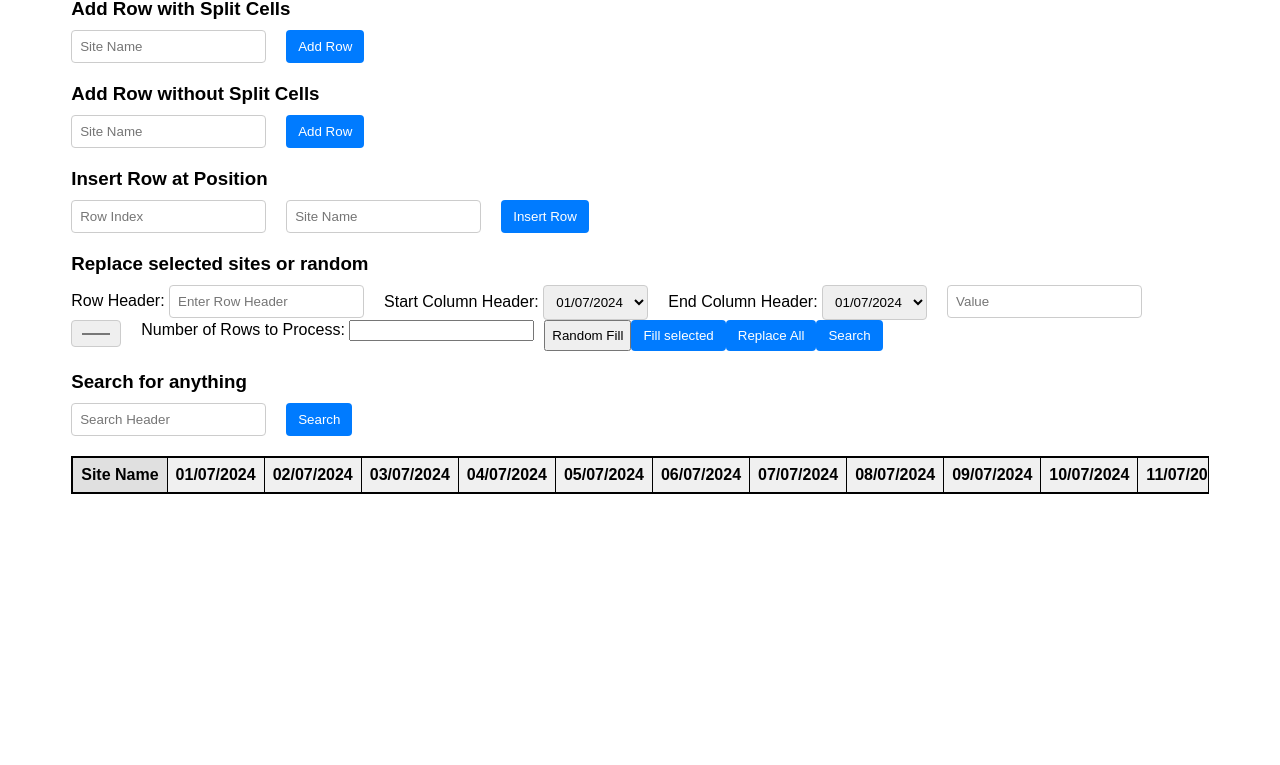
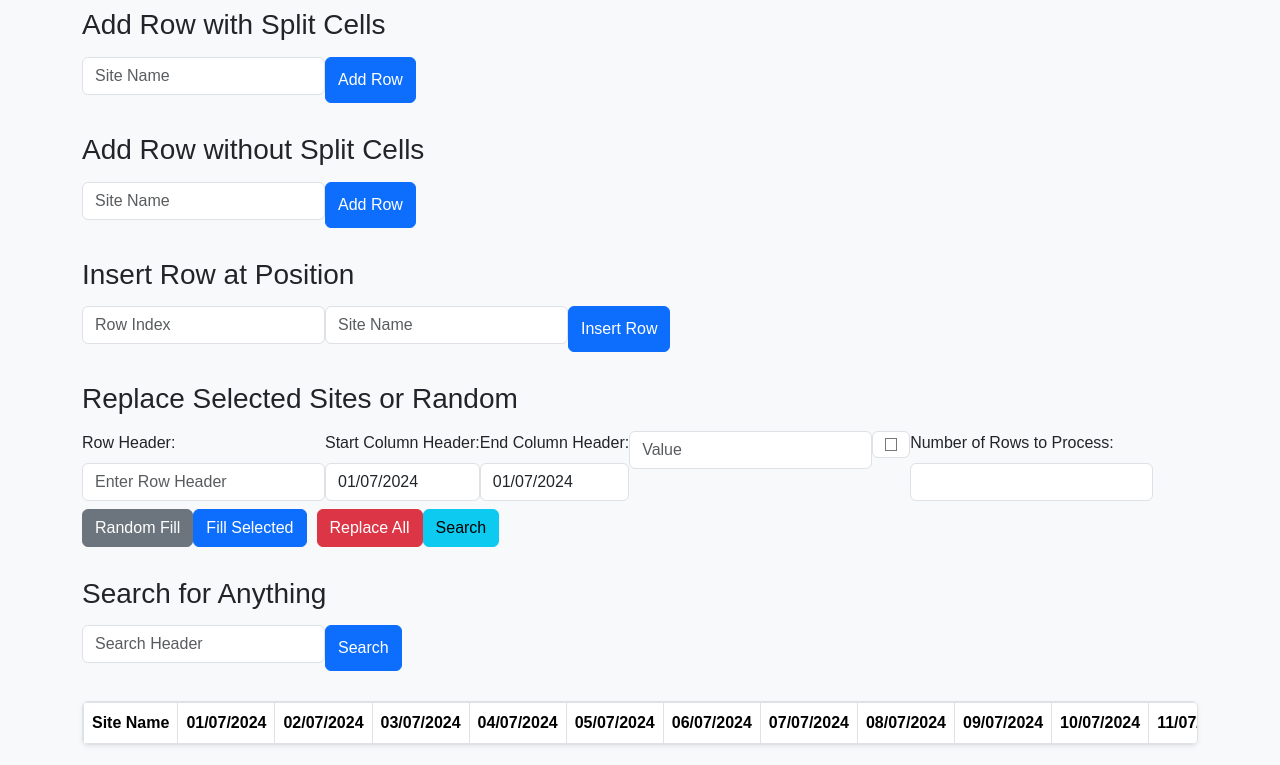
Before and after one commit to Habitatchannel/Availsheet, a plain HTML site: page index.html in a window 1280 px wide. Shown: the part 70-835 px from the top of the page. Before the commit the page ends 800 px from the top, so only its background shows below. Drawn offline with nearby package versions, Linux system fonts and the light colour scheme.

Commit message:
Update index.html

```diff
--- a/index.html
+++ b/index.html
@@ -4,71 +4,61 @@
     <meta charset="UTF-8">
     <meta name="viewport" content="width=device-width, initial-scale=1.0">
     <title>Editable Dynamic Table with 365 Dates</title>
+    <!-- Bootstrap CSS -->
+    <link href="https://stackpath.bootstrapcdn.com/bootstrap/5.3.1/css/bootstrap.min.css" rel="stylesheet">
     <style>
         body {
             font-family: Arial, sans-serif;
+            background-color: #f8f9fa;
         }
         .container {
-            width: 90%;
-            margin: 0 auto;
+            width: 95%;
+            margin: 20px auto;
         }
         h2 {
             text-align: center;
             margin-bottom: 20px;
         }
         .form-container {
-            margin-bottom: 20px;
+            margin-bottom: 30px;
         }
         .form-container h3 {
-            margin-bottom: 10px;
+            margin-bottom: 15px;
         }
-        .form-group {
+        .form-control {
             margin-right: 10px;
         }
-        .form-inline {
-            display: flex;
-            flex-wrap: wrap;
-        }
-        .form-control {
-            padding: 8px;
+        .btn-primary {
             margin-right: 10px;
-            border: 1px solid #ccc;
-            border-radius: 4px;
-        }
-        .btn {
-            padding: 8px 12px;
-            color: #fff;
-            background-color: #007bff;
-            border: none;
-            border-radius: 4px;
-            cursor: pointer;
-        }
-        .btn:hover {
-            background-color: #0056b3;
         }
         table {
             width: 100%;
             border-collapse: collapse;
             overflow-x: auto; /* Enables horizontal scroll */
             display: block; /* Makes the table scrollable */
+            background-color: #ffffff;
+            border-radius: 0.375rem; /* Rounded corners for table */
+            box-shadow: 0 0.125rem 0.25rem rgba(0,0,0,0.075); /* Subtle shadow for depth */
         }
         table, th, td {
-            border: 1px solid black;
+            border: 1px solid #dee2e6;
         }
         th, td {
-            padding: 8px;
+            padding: 12px;
             text-align: left;
             white-space: nowrap; /* Prevents text from wrapping */
         }
         .header-cell {
-            background-color: #f0f0f0;
+            background-color: #e9ecef;
             text-align: center;
+            font-weight: bold;
         }
         .editable {
-            background-color: #f9f9f9;
+            background-color: #ffffff;
+            cursor: pointer;
         }
         .editable:hover {
-            background-color: #e0e0e0;
+            background-color: #f1f3f5;
         }
         .cell-container {
             display: flex;
@@ -76,22 +66,25 @@
             height: 180px; /* Adjust height to fit 6 rows */
         }
         .sub-cell {
-            border: 1px solid black;
+            border: 1px solid #dee2e6;
             padding: 4px;
             height: calc(100% / 6); /* Divide height equally for 6 rows */
             box-sizing: border-box; /* Ensure padding is included in height */
             overflow: hidden; /* Prevent overflow of text */
         }
         .delete-button {
-            color: red;
+            color: #dc3545;
             cursor: pointer;
-            background-color: #f0f0f0;
+            background-color: #ffffff;
             border: none;
             padding: 5px 10px;
             font-size: 14px;
         }
+        .delete-button:hover {
+            color: #c82333;
+        }
         .first-column-header {
-            background-color: #e0e0e0;
+            background-color: #f8f9fa;
             font-weight: bold;
             text-align: center;
             position: sticky; /* Keeps header visible when scrolling */
@@ -107,93 +100,89 @@
     <!-- Form to Add Rows with Split Cells -->
     <div class="form-container">
         <h3>Add Row with Split Cells</h3>
-        <form id="addSplitRowForm" class="form-inline">
-            <div class="form-group">
+        <form id="addSplitRowForm" class="d-flex flex-wrap">
+            <div class="form-group mb-2">
                 <input type="text" id="siteNameSplit" class="form-control" placeholder="Site Name" required>
             </div>
-            <button type="button" class="btn" onclick="addSplitRow()">Add Row</button>
+            <button type="button" class="btn btn-primary" onclick="addSplitRow()">Add Row</button>
         </form>
     </div>
-
 
     <!-- Form to Add Rows without Split Cells -->
     <div class="form-container">
         <h3>Add Row without Split Cells</h3>
-    <form id="addSingleRowForm" class="form-inline">
-        <div class="form-group">
+        <form id="addSingleRowForm" class="d-flex flex-wrap">
+            <div class="form-group mb-2">
                 <input type="text" id="siteNameSingle" class="form-control" placeholder="Site Name" required>
             </div>
-        <button type="button" class="btn" onclick="addSingleRow()">Add Row</button>
+            <button type="button" class="btn btn-primary" onclick="addSingleRow()">Add Row</button>
         </form>
     </div>
-
-
 
     <!-- Form to Insert Row at a Specific Position -->
     <div class="form-container">
         <h3>Insert Row at Position</h3>
-        <form id="insertRowForm" class="form-inline">
-            <div class="form-group">
+        <form id="insertRowForm" class="d-flex flex-wrap">
+            <div class="form-group mb-2">
                 <input type="number" id="rowIndex" class="form-control" placeholder="Row Index" min="1" required>
             </div>
-            <div class="form-group">
+            <div class="form-group mb-2">
                 <input type="text" id="siteNameInsert" class="form-control" placeholder="Site Name" required>
             </div>
-            <button type="button" class="btn" onclick="insertRow()">Insert Row</button>
+            <button type="button" class="btn btn-primary" onclick="insertRow()">Insert Row</button>
         </form>
     </div>
 
-
-    <!-- Form to Auto Fill Range of Sub-Cells in a Specific Row Based on Column Headers and containing word available/empty -->
+    <!-- Form to Auto Fill Range of Sub-Cells in a Specific Row -->
     <div class="form-container">
-        <h3>Replace selected sites or random</h3>
-        <form id="autoFillRangeForm" class="form-inline">
-            <div class="form-group">
-                <label for="rowHeader">Row Header:</label>
+        <h3>Replace Selected Sites or Random</h3>
+        <form id="autoFillRangeForm" class="d-flex flex-wrap">
+            <div class="form-group mb-2">
+                <label for="rowHeader" class="form-label">Row Header:</label>
                 <input type="text" id="rowHeader" class="form-control" placeholder="Enter Row Header" required>
             </div>
-            <div class="form-group">
-                <label for="startColumnHeader">Start Column Header:</label>
+            <div class="form-group mb-2">
+                <label for="startColumnHeader" class="form-label">Start Column Header:</label>
                 <select id="startColumnHeader" class="form-control">
                     <!-- Options will be populated dynamically -->
                 </select>
             </div>
-            <div class="form-group">
-                <label for="endColumnHeader">End Column Header:</label>
+            <div class="form-group mb-2">
+                <label for="endColumnHeader" class="form-label">End Column Header:</label>
                 <select id="endColumnHeader" class="form-control">
                     <!-- Options will be populated dynamically -->
                 </select>
             </div>
-            <div class="form-group">
+            <div class="form-group mb-2">
                 <input type="text" id="autoFillValue" class="form-control" placeholder="Value" required>
             </div>
-            <div class="form-group">
+            <div class="form-group mb-2">
                 <input type="color" id="autoFillColor" class="form-control" value="#ffffff">
             </div>
-            <div class="form-group">
-                <label for="numRows">Number of Rows to Process:</label>
-                <input type="text" id="numRows" name="numRows">
+            <div class="form-group mb-2">
+                <label for="numRows" class="form-label">Number of Rows to Process:</label>
+                <input type="text" id="numRows" name="numRows" class="form-control">
             </div>
-            <button type="button" onclick="autoFillRangeRandom()">Random Fill</button>
-            <button type="button" class="btn" onclick="autoFillRange()">Fill selected</button>
-            <button type="button" class="btn" onclick="searchInRangeReplace()">Replace All</button>
-            <button type="button" class="btn" onclick="searchInRange()">Search</button>
+            <button type="button" class="btn btn-secondary" onclick="autoFillRangeRandom()">Random Fill</button>
+            <button type="button" class="btn btn-primary" onclick="autoFillRange()">Fill Selected</button>
+            <button type="button" class="btn btn-danger" onclick="searchInRangeReplace()">Replace All</button>
+            <button type="button" class="btn btn-info" onclick="searchInRange()">Search</button>
         </form>
     </div>
 
-    <!-- Form to Search for row or cells-->
+    <!-- Form to Search for Rows or Cells -->
     <div class="form-container">
-        <h3>Search for anything</h3>
-        <form id="searchForm" class="form-inline">
-            <div class="form-group">
+        <h3>Search for Anything</h3>
+        <form id="searchForm" class="d-flex flex-wrap">
+            <div class="form-group mb-2">
                 <input type="text" id="searchHeader" class="form-control" placeholder="Search Header" required>
             </div>
-            <button type="button" class="btn" onclick="searchTable()">Search</button>
+            <button type="button" class="btn btn-primary" onclick="searchTable()">Search</button>
         </form>
     </div>
 
     <!-- Table Structure -->
-    <table id="dataTable">
+    <table id="dataTable" class="table table-bordered">
         <thead>
             <tr id="headerRow">
                 <th class="header-cell first-column-header">Site Name</th>
@@ -205,6 +194,9 @@
         </tbody>
     </table>
 </div>
+
+<!-- Bootstrap JavaScript Bundle with Popper -->
+<script src="https://stackpath.bootstrapcdn.com/bootstrap/5.3.1/js/bootstrap.bundle.min.js"></script>
 
 <script>
     function generateDateHeaders() {
```
Lines whose indentation alone changed are shown as unchanged.
